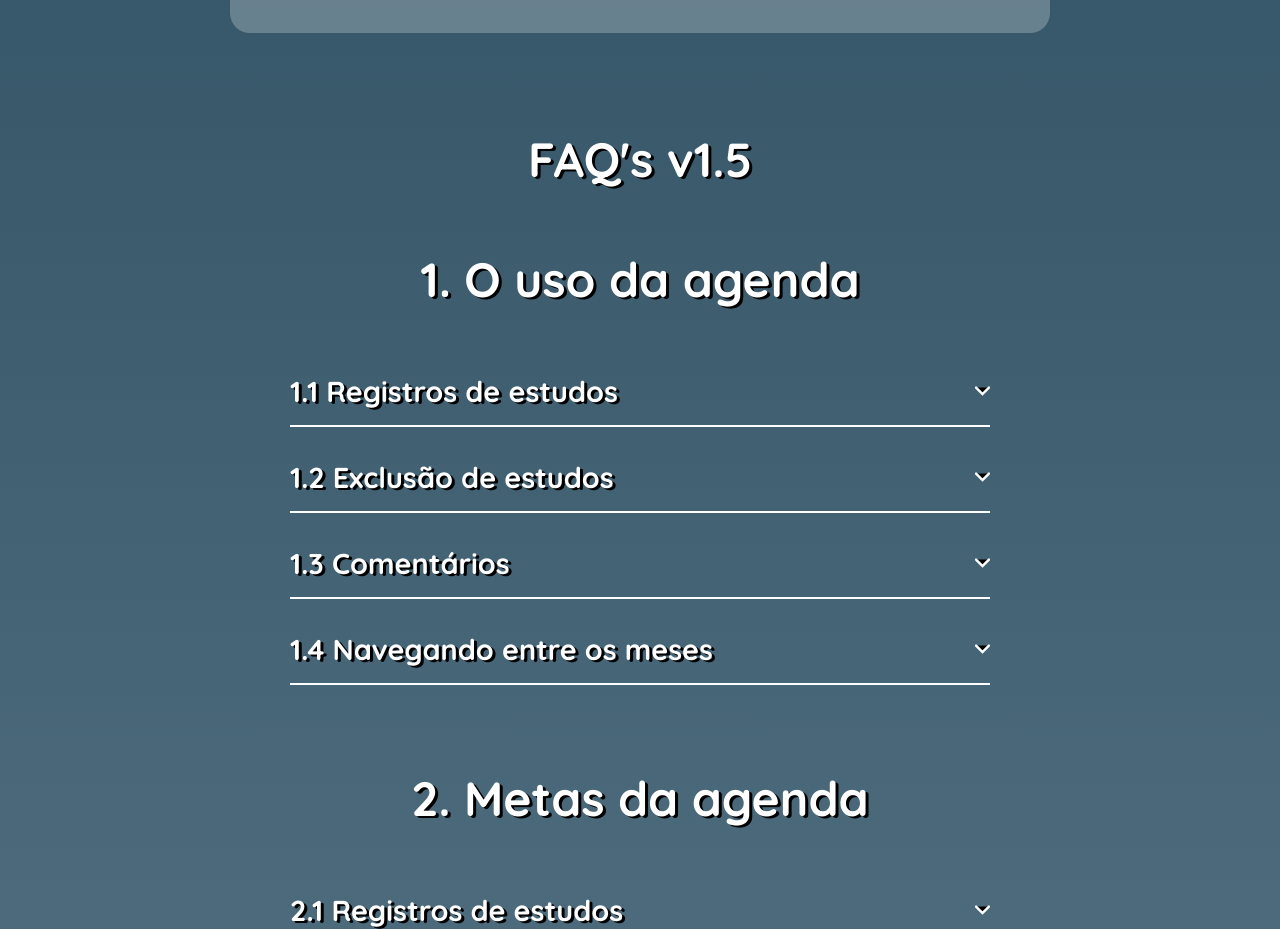
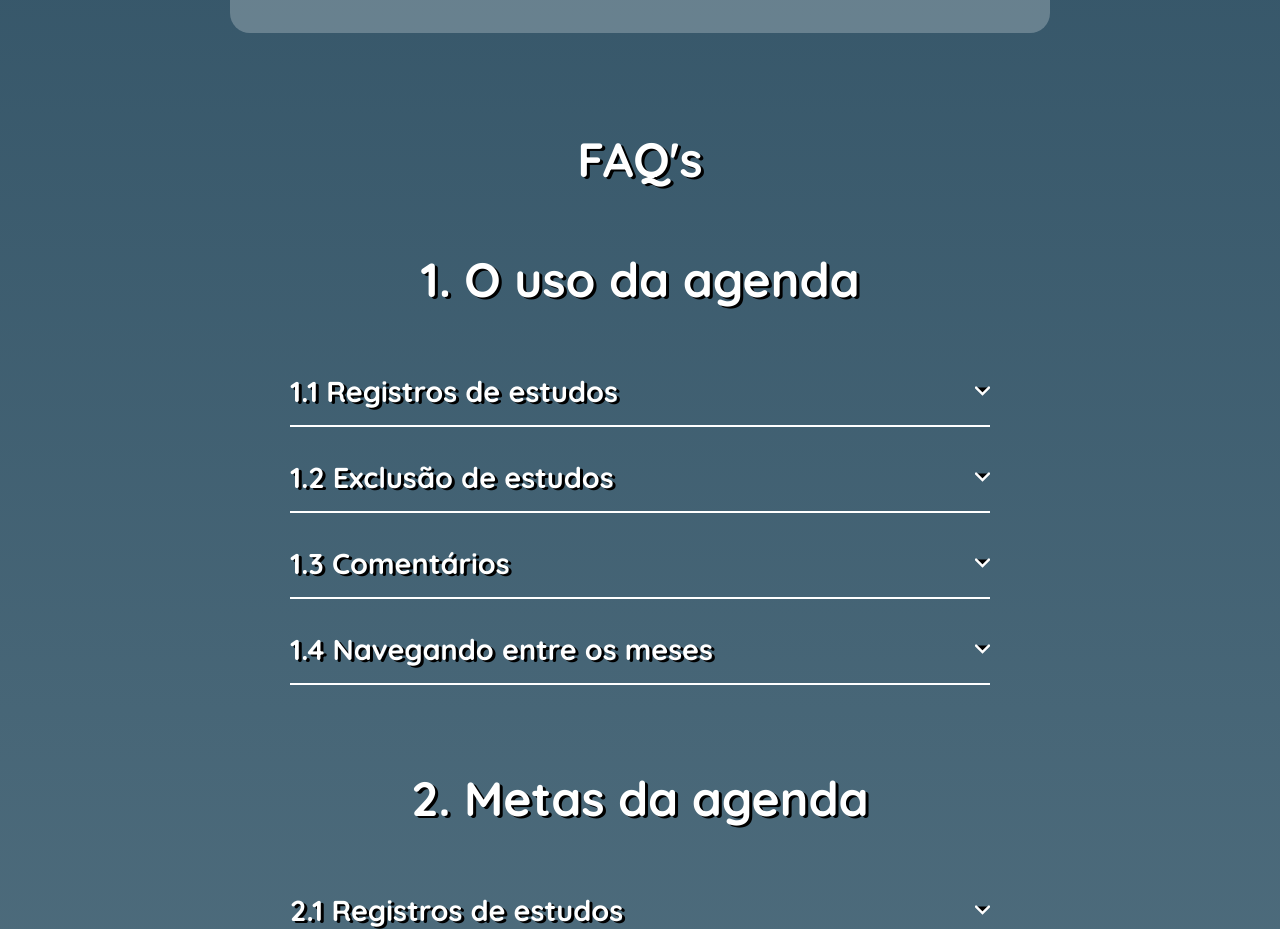
Before and after one commit to ralfwalker/feedback-page-scp, a plain HTML site: page index.html in a window 1280 px wide. Shown: the part 980-1909 px from the top of the page. Drawn offline with Linux system fonts and the light colour scheme.

Commit message:
little changes in the faq

```diff
--- a/index.html
+++ b/index.html
@@ -40,7 +40,7 @@
         </main>
     </section>
         <section id="faq">
-            <h2 class="title">FAQ's v1.5<br><br>1. O uso da agenda</h2>
+            <h2 class="title">FAQ's<br><br>1. O uso da agenda</h2>
             <div class="faq">
             <div class="question">
                 <h3>1.1 Registros de estudos</h3>
```
